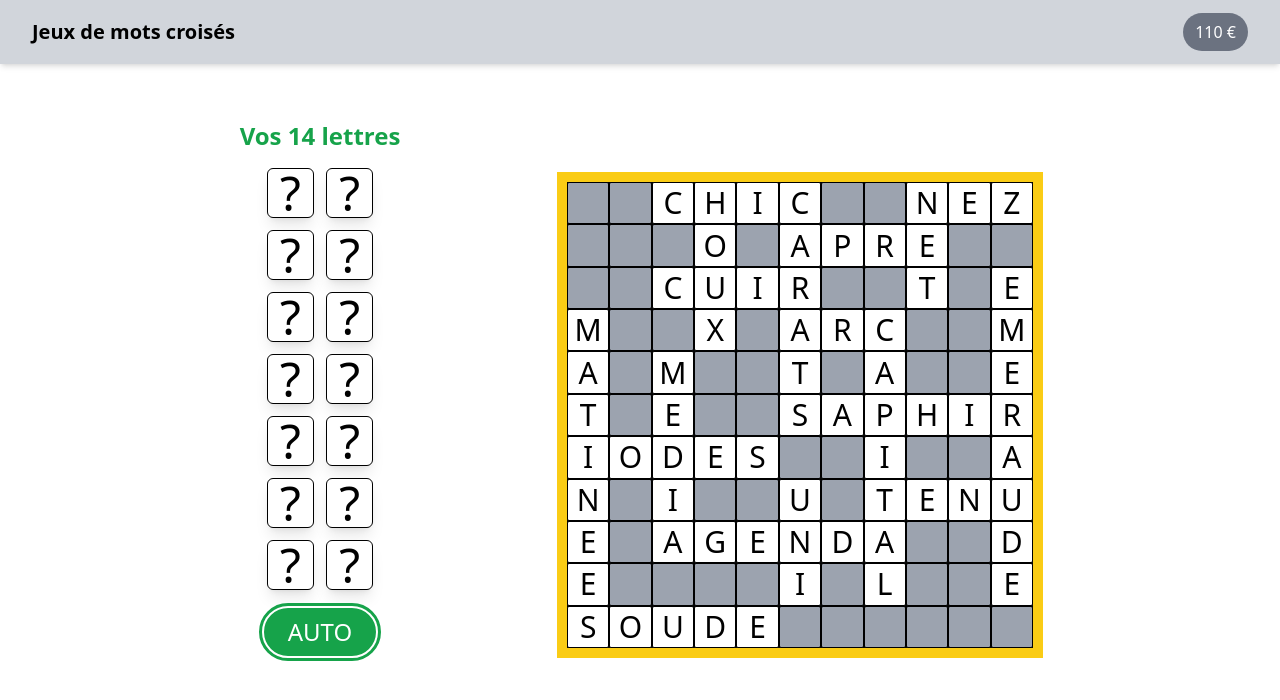
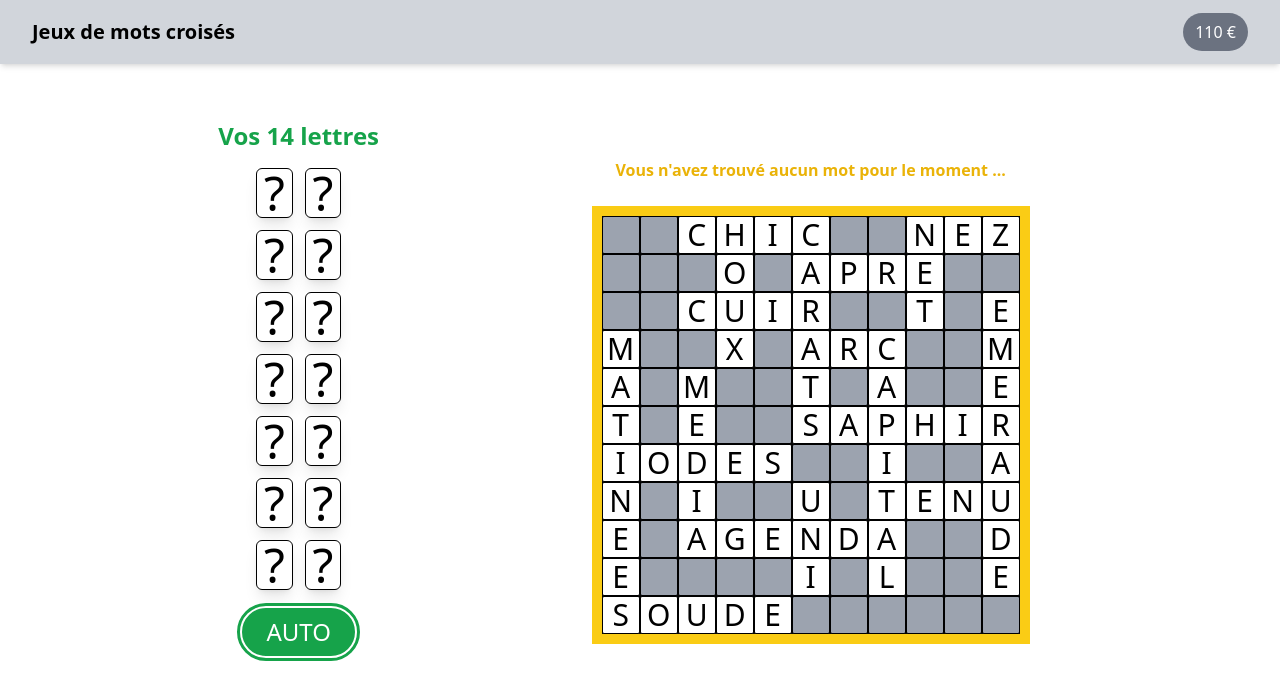
Before and after one commit to nbert71/mots-croises-front, a Svelte app: page / in a window 1280 px wide. Shown: the top 700 px of the page. Built offline with nearby package versions, Linux system fonts and the light colour scheme.

Commit message:
💄 fix du style, ça reste encore à poffiner

```diff
--- a/src/App.svelte
+++ b/src/App.svelte
@@ -1,10 +1,10 @@
 <Navbar />
 
-<div class="flex w-3/4 mt-10">
+<div class="flex w-4/5 mt-10">
     <div class="w-1/3 flex flex-col items-center">
         <MyLetters bind:letters={letters} bind:list={list}/>
     </div>
-    <div class="w-2/3 flex flex-col items-center">
+    <div class="w-2/3 flex flex-col items-center justify-center">
         <Grid {list} {letters}/>
     </div>
 </div>
--- a/src/components/Cell.svelte
+++ b/src/components/Cell.svelte
@@ -1,4 +1,4 @@
-<div class="w-25 h-25 border border-black bg-white rounded-sm flex items-center justify-center text-3xl"
+<div class="w-full h-full border border-black bg-white rounded-sm flex items-center justify-center text-3xl"
     class:revealed={isRevealed}
     class:finded={wordDiscovered && isRevealed}
     class:blank={letter.value === '-'}
--- a/src/components/Grid.svelte
+++ b/src/components/Grid.svelte
@@ -1,13 +1,15 @@
-<div class="h-10 my-2 font-bold text-yellow-500">
+<div class="my-6 font-bold text-yellow-500">
     {#if list.finded_words > 1}
         {list.finded_words} mots trouvés ! (Vous gagnez {gains[list.finded_words]}€ !)
     {:else if list.finded_words ===1}
         1 mot trouvé !
+    {:else}
+        Vous n'avez trouvé aucun mot pour le moment ...
     {/if}
 
 </div>
 
-<div class="h-full aspect-square grid grid-cols-11 border-[10px] bg-black border-yellow-400">
+<div class="aspect-square grid grid-cols-11 border-[10px] bg-black border-yellow-400">
     {#each Array(grid.length) as _, i}
         {#each Array(grid[0].length) as __, j}
             <Cell
--- a/src/components/MyLetters.svelte
+++ b/src/components/MyLetters.svelte
@@ -1,6 +1,6 @@
 <h2 class="text-green-600 font-bold text-2xl">Vos {letters.list.length} lettres</h2>
 
-<div class=" w-1/3 grid grid-cols-2 gap-3 my-4">
+<div class="w-1/4 grid grid-cols-2 gap-3 my-4">
     {#each letters.list as letter}
         <Letter {letter} bind:displayed={letters.displayed[letter]} bind:list={list}/>
     {/each}
```
